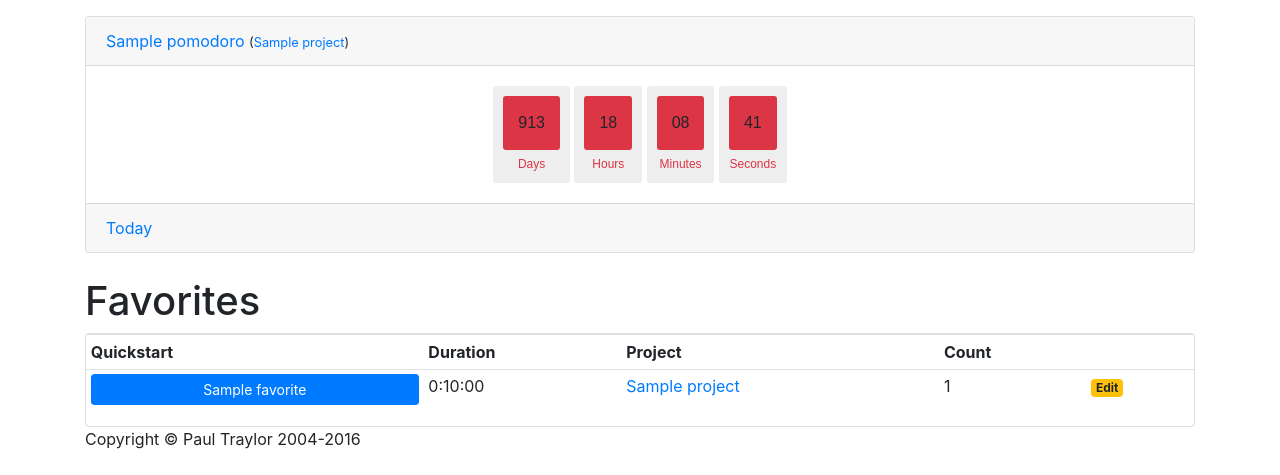
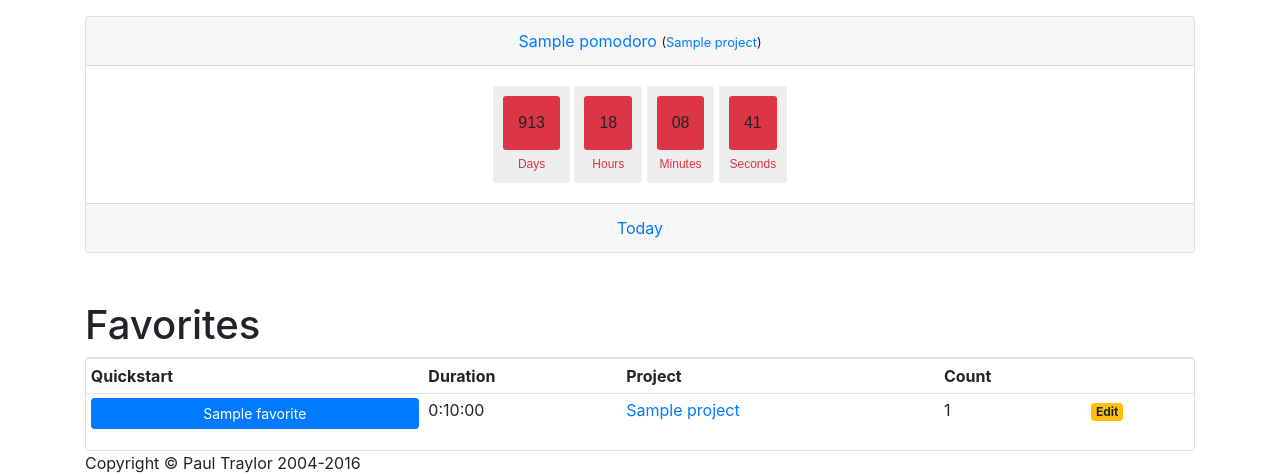
Before and after one commit to time-boxed/django-timeboxed, a Django app: page /favorite in a window 1280 px wide. Shown: the part 380-855 px from the top of the page. Before the commit the page ends 829 px from the top, so only its background shows below. Run offline with Django 3.2, Linux system fonts and the light colour scheme; a user stored in the database is signed in; tables that the repository leaves empty hold one stand-in row (values such as "Sample post"); parts of the project's set-up code (start-up, migrations or seed data) failed here and were passed over; some libraries are stand-ins or nearby versions.

Commit message:
Store the initial class so that we can let users style it

```diff
--- a/pomodoro/static/js/pomodoro.js
+++ b/pomodoro/static/js/pomodoro.js
@@ -6,6 +6,8 @@
 class Countdown {
   constructor(ele, endtime) {
     this.clock = ele;
+    this.defaultClass = this.clock.className;
+
     this.endtime = new Date(ele.dataset.countdown);
 
     this.daysSpan = this.clock.querySelector(".days");
@@ -59,8 +61,7 @@ class Countdown {
     this.updateElement(this.hoursSpan, t, t.hours, true);
     this.updateElement(this.minutesSpan, t, t.minutes, true);
     this.updateElement(this.secondsSpan, t, t.seconds, true);
-    // Add mb to add some margin to the bottom only
-    this.clock.className = `mb-4 card card-${this.color(t.diff)}`;
+    this.clock.className = `${this.defaultClass} card-${this.color(t.diff)}`;
   }
 }
 
--- a/pomodoro/templates/pomodoro/timer.html
+++ b/pomodoro/templates/pomodoro/timer.html
@@ -1,5 +1,5 @@
 {% if latest_pomodoro %}
-<div class="text-center mb-4" data-countdown="{{ latest_pomodoro.end.isoformat }}">
+<div class="text-center mb-5 card" data-countdown="{{ latest_pomodoro.end.isoformat }}">
     <div class="card-header">
         <a href="{{latest_pomodoro.get_absolute_url}}">{{latest_pomodoro.title}}</a>
         <small>(<a href="{{latest_pomodoro.project.get_absolute_url}}">{{latest_pomodoro.project.name}}</a>)</small>
```
